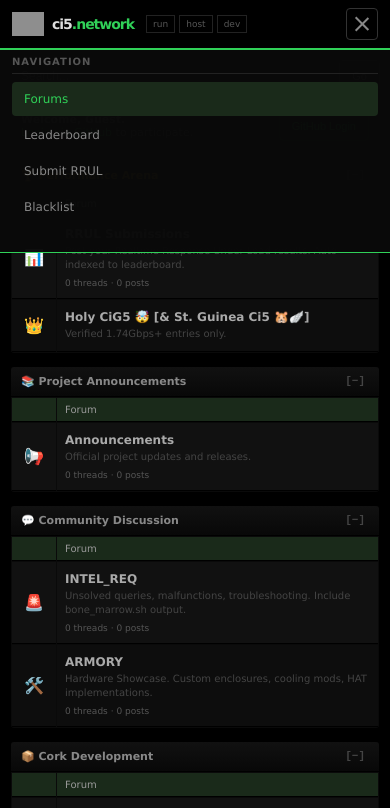
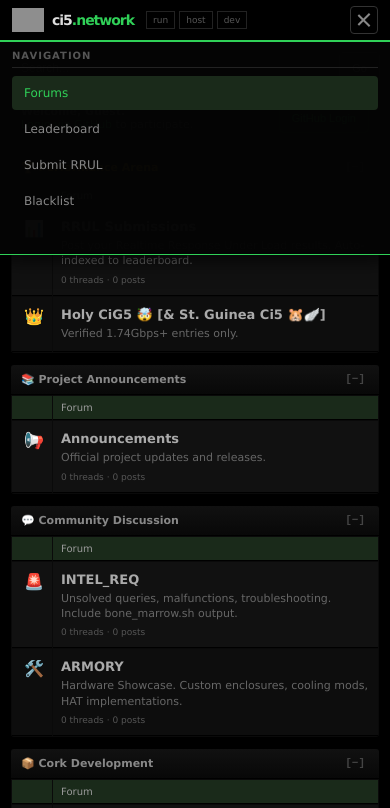
Before and after one commit to dreamswag/ci5.network, a plain HTML site: page index.html in a window 390 px wide. Both pictures are taken after a click on the button "Menu". Shown: the top 808 px of the page. Drawn offline with Linux system fonts and the light colour scheme; no server answers; grey boxes are pictures that could not be loaded.

Commit message:
Encertification.

```diff
--- a/static/style.css
+++ b/static/style.css
@@ -48,7 +48,7 @@ a:hover, a:active { text-decoration: underline; color: #4ce070; }
 /* ===== UNIFIED HEADER ===== */
 .vb-header {
     background: #000;
-    padding: 8px 12px;
+    padding: 6px 10px;
     display: flex;
     justify-content: space-between;
     align-items: center;
@@ -56,7 +56,8 @@ a:hover, a:active { text-decoration: underline; color: #4ce070; }
     position: sticky;
     top: 0;
     z-index: 100;
-    gap: 10px;
+    gap: 8px;
+    min-height: 40px;
 }
 
 .header-left {
@@ -145,14 +146,14 @@ a:hover, a:active { text-decoration: underline; color: #4ce070; }
     display: flex;
     flex-direction: column;
     justify-content: center;
-    gap: 4px;
-    width: 32px;
-    height: 32px;
+    gap: 3px;
+    width: 28px;
+    height: 28px;
     background: transparent;
     border: 1px solid #333;
     border-radius: 4px;
     cursor: pointer;
-    padding: 6px;
+    padding: 5px;
 }
 
 .mobile-menu-btn span {
@@ -178,18 +179,20 @@ a:hover, a:active { text-decoration: underline; color: #4ce070; }
 /* Mobile Navigation Drawer */
 .mobile-nav-drawer {
     position: fixed;
-    top: 44px;
+    top: 40px;
     left: 0;
     right: 0;
-    background: rgba(10, 10, 10, 0.98);
+    background: rgba(5, 5, 5, 0.98);
     border-bottom: 1px solid var(--highlight);
     z-index: 99;
-    max-height: calc(100vh - 44px);
+    max-height: calc(100vh - 40px);
+    max-height: calc(100dvh - 40px);
     overflow-y: auto;
+    box-shadow: 0 4px 20px rgba(0, 0, 0, 0.8);
 }
 
 .mobile-nav-content {
-    padding: 12px;
+    padding: 10px 12px 20px 12px;
 }
 
 .mobile-nav-section {
@@ -501,15 +504,43 @@ a:hover, a:active { text-decoration: underline; color: #4ce070; }
 /* Forum table full width on mobile */
 .forum-table {
     width: 100%;
+    margin-bottom: 10px;
 }
 
 .forum-table table {
     width: 100%;
-    table-layout: auto;
+    table-layout: fixed;
 }
 
-.forum-row td:nth-child(2) {
-    width: 100%;
+/* On mobile: icon column fixed, forum column takes rest */
+.forum-table table th:first-child,
+.forum-table table td:first-child {
+    width: 40px;
+}
+
+.forum-table table th:nth-child(2),
+.forum-table table td:nth-child(2) {
+    width: calc(100% - 40px);
+}
+
+.forum-row td {
+    padding: 10px 8px;
+    vertical-align: top;
+    border-bottom: 1px solid #000;
+}
+
+.forum-title {
+    font-size: 13px;
+    font-weight: bold;
+    word-wrap: break-word;
+}
+
+.forum-desc {
+    font-size: 11px;
+    color: #666;
+    margin-top: 4px;
+    line-height: 1.4;
+    word-wrap: break-word;
 }
 
 /* ===== TABLE SCROLL WRAPPER ===== */
@@ -1024,6 +1055,34 @@ a:hover, a:active { text-decoration: underline; color: #4ce070; }
         display: none;
     }
 
+    /* Restore auto table layout on tablet+ */
+    .forum-table table {
+        table-layout: auto;
+    }
+
+    .forum-table table th:first-child,
+    .forum-table table td:first-child {
+        width: 5%;
+    }
+
+    .forum-table table th:nth-child(2),
+    .forum-table table td:nth-child(2) {
+        width: auto;
+    }
+
+    .forum-row td {
+        vertical-align: middle;
+    }
+
+    .forum-title {
+        font-size: 12px;
+    }
+
+    .forum-desc {
+        font-size: 10px;
+        color: #444;
+    }
+
     .form-row {
         flex-direction: row;
     }
@@ -1112,19 +1171,23 @@ a:hover, a:active { text-decoration: underline; color: #4ce070; }
     .vb-btn,
     .repo-tab,
     .nav-link,
-    .mobile-nav-link,
-    .forum-row {
+    .mobile-nav-link {
         min-height: 44px;
         display: flex;
         align-items: center;
+    }
+
+    .forum-row {
+        min-height: 44px;
     }
 
     .forum-row td {
         padding: 12px 8px;
     }
 
+    /* Keep menu button compact */
     .mobile-menu-btn {
-        min-width: 44px;
-        min-height: 44px;
+        min-width: 36px;
+        min-height: 36px;
     }
 }
```
